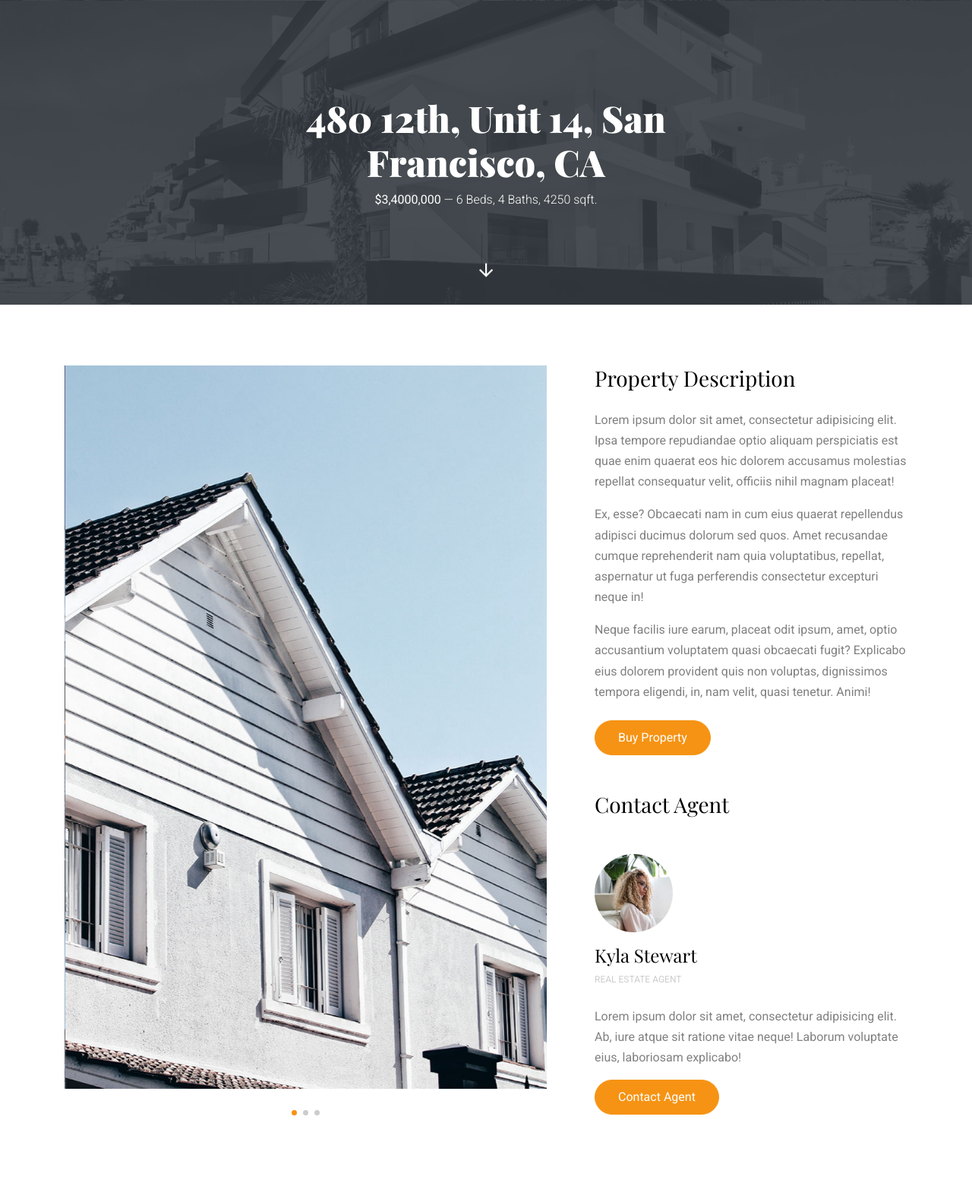
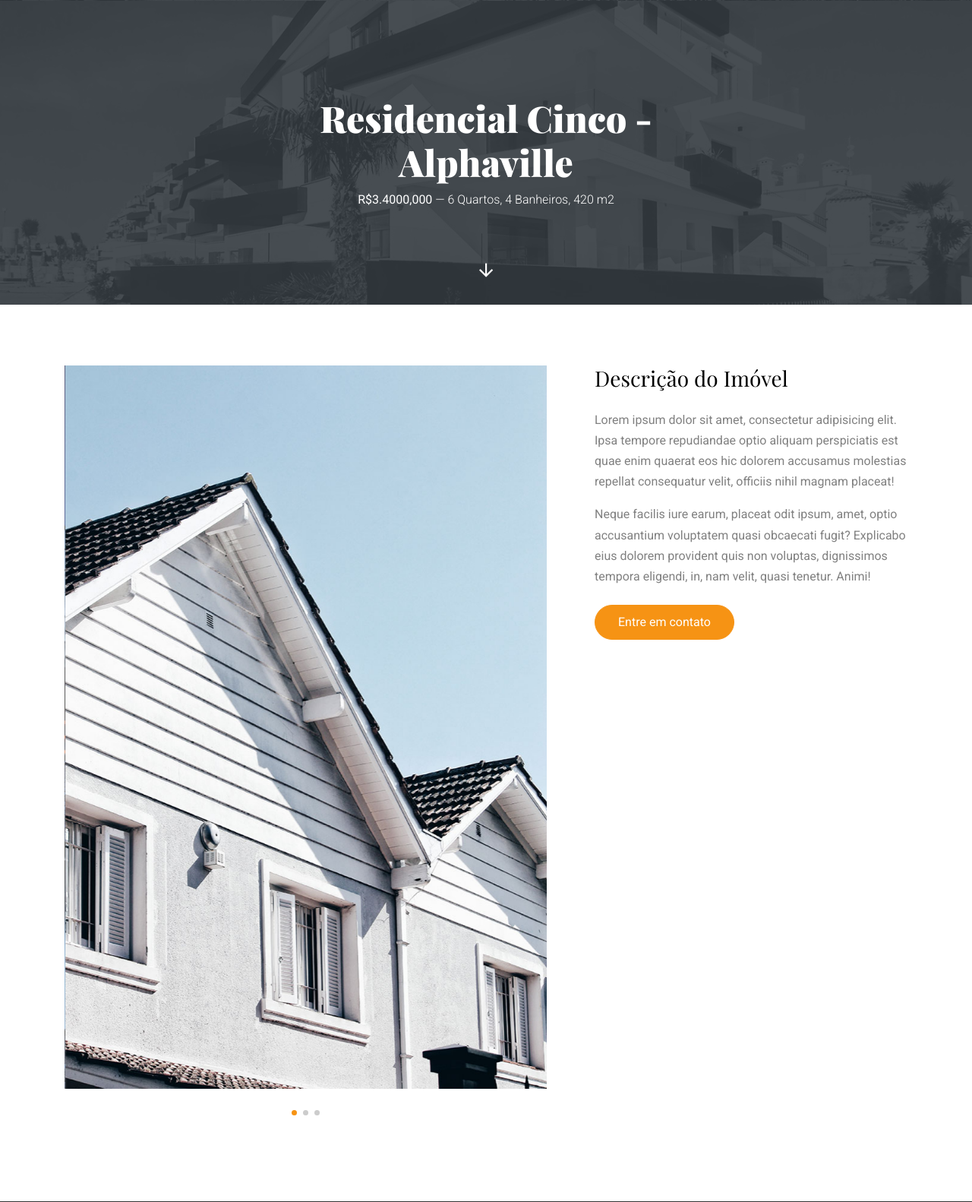
Before and after one commit to maiconkistemmacher/alphaimoveis, a PHP site: page /imovel.php in a window 1280 px wide. Shown: the part 799-2381 px from the top of the page at 76% size. Run offline with PHP 8.4, Linux system fonts and the light colour scheme; some web fonts are replaced.

Commit message:
update imovel

```diff
--- a/includes/imovel.php
+++ b/includes/imovel.php
@@ -2,8 +2,8 @@
       <div class="container">
         <div class="row align-items-center justify-content-center">
           <div class="col-md-6 mt-lg-5 text-center">
-            <h1>480 12th, Unit 14, San Francisco, CA</h1>
-            <p class="mb-5"><strong class="text-white">$3,4000,000</strong> &mdash; 6 Beds, 4 Baths, 4250 sqft.</p>
+            <h1>Residencial Cinco - Alphaville</h1>
+            <p class="mb-5"><strong class="text-white">R$3.4000,000</strong> &mdash; 6 Quartos, 4 Banheiros, 420 m2</p>
 
           </div>
         </div>
@@ -26,14 +26,14 @@
           </div>
           <div class="col-lg-5 pl-lg-5 ml-auto">
             <div class="mb-5">
-              <h3 class="text-black mb-4">Property Description</h3>
+              <h3 class="text-black mb-4">Descrição do Imóvel</h3>
               <p>Lorem ipsum dolor sit amet, consectetur adipisicing elit. Ipsa tempore repudiandae optio aliquam perspiciatis est quae enim quaerat eos hic dolorem accusamus molestias repellat consequatur velit, officiis nihil magnam placeat!</p>
-              <p>Ex, esse? Obcaecati nam in cum eius quaerat repellendus adipisci ducimus dolorum sed quos. Amet recusandae cumque reprehenderit nam quia voluptatibus, repellat, aspernatur ut fuga perferendis consectetur excepturi neque in!</p>
+              <!-- <p>Ex, esse? Obcaecati nam in cum eius quaerat repellendus adipisci ducimus dolorum sed quos. Amet recusandae cumque reprehenderit nam quia voluptatibus, repellat, aspernatur ut fuga perferendis consectetur excepturi neque in!</p> -->
               <p class="mb-4">Neque facilis iure earum, placeat odit ipsum, amet, optio accusantium voluptatem quasi obcaecati fugit? Explicabo eius dolorem provident quis non voluptas, dignissimos tempora eligendi, in, nam velit, quasi tenetur. Animi!</p>
-              <p><a href="#" class="btn btn-primary">Buy Property</a></p>
+              <p><a href="index.php#contato" class="btn btn-primary">Entre em contato</a></p>
             </div>
 
-            <div class="mb-5">
+            <!-- <div class="mb-5">
               <h3 class="text-black mb-4">Contact Agent</h3>
               <div class="mt-5">
                 <img src="images/person_8.jpg" alt="Image" class="w-25 mb-3 rounded-circle">
@@ -42,7 +42,7 @@
                 <p>Lorem ipsum dolor sit amet, consectetur adipisicing elit. Ab, iure atque sit ratione vitae neque! Laborum voluptate eius, laboriosam explicabo!</p>
                 <p><a href="#" class="btn btn-primary btn-sm">Contact Agent</a></p>
               </div>
-            </div>
+            </div> -->
 
           </div>
         </div>
```
Also changed, not shown: README.md (added).
